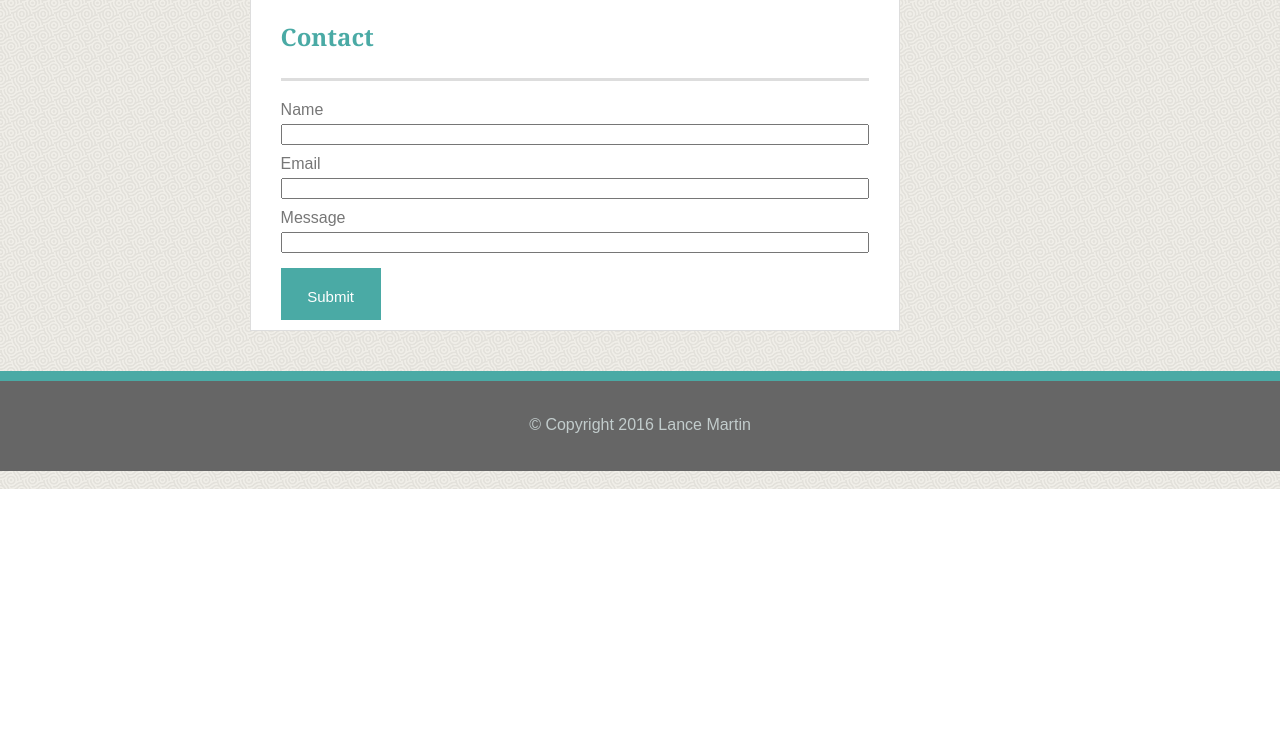
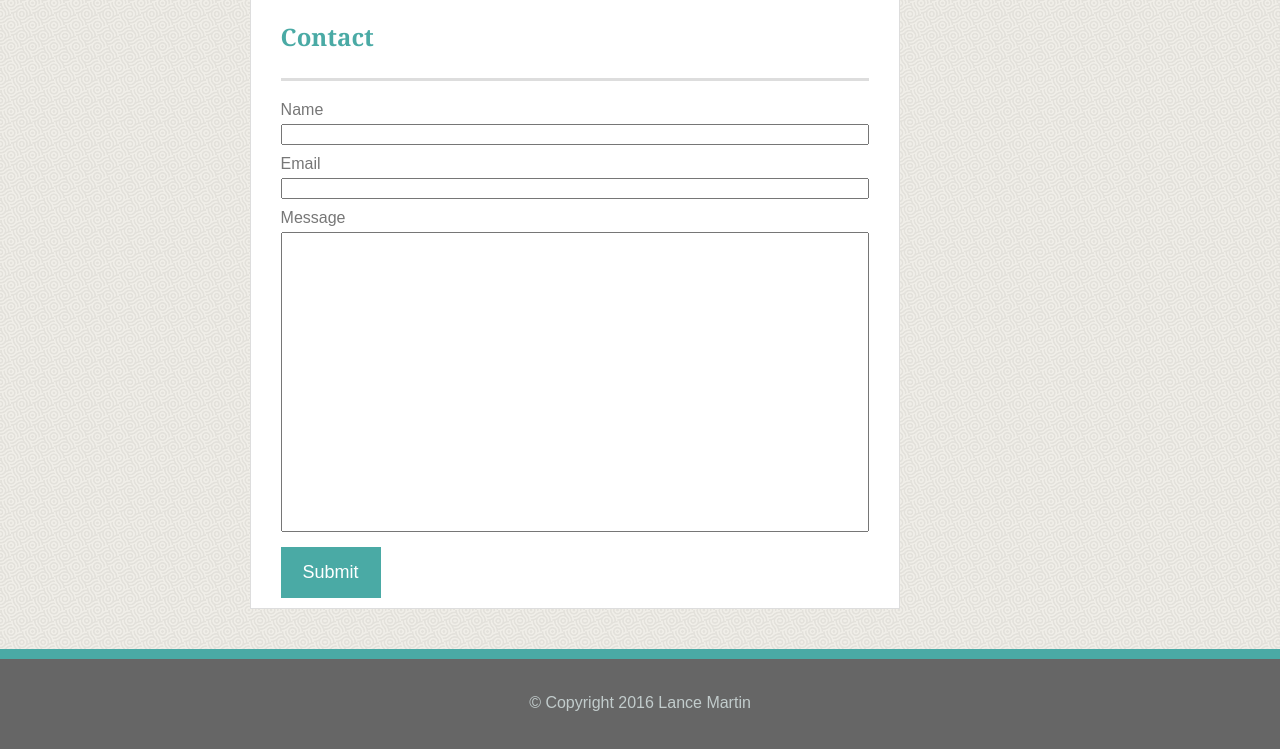
Before and after one commit to Lance-Martin/Basic-Portfolio, a PHP site: page /contact.html in a window 1280 px wide. Shown: the part 311-1060 px from the top of the page. Before the commit the page ends 800 px from the top, so only its background shows below. Run offline with PHP 8.4, Linux system fonts and the light colour scheme.

Commit message:
updated css for contact

```diff
--- a/assets/css/style.css
+++ b/assets/css/style.css
@@ -50,6 +50,11 @@ ul li {
 	padding-top: 25px;
 	margin: auto 5px;
 	font-size: 20px;
+}
+
+ul a:hover {
+	background-color: #4aaaa5;
+	padding: 35px 10px;
 }
 
 a {
@@ -134,7 +139,7 @@ footer p {
 	color:#c2cccc;
 }
 
-/* Portfolio Page */
+/* Portfolio projects */
 
 .portfolio {
 	display: inline-block;
@@ -156,7 +161,7 @@ footer p {
 #hangman {
 	background: url(../images/placeHolder1.jpg);
 	background-size: cover;
-	margin-right: 50px;
+	margin-right: 53px;
 }
 
 #rpg {
@@ -188,12 +193,14 @@ input {
 	margin-bottom: 10px;
 }
 
+
+
 input[type = "submit"] {
 	background-color: #4aaaa5;
-	padding-top:20px;
+	padding-top:15px;
 	padding-bottom: 15px;
 	width: 100px;
 	color: white;
 	border: 0px;
-	font-size: 15px;
+	font-size: 18px;
 }
--- a/contact.html
+++ b/contact.html
@@ -5,6 +5,8 @@
 	<link rel="stylesheet" type="text/css" href="assets/css/style.css">
 </head>
 <body>
+
+
 <!--Nav bar -->
 <header>
 	<h1>Lance Martin</h1>
@@ -15,6 +17,7 @@
 	</ul>
 </header>
 
+
 <!-- Connect with me side content -->
 <aside>
 	<h2>Connect with me</h2>
@@ -22,6 +25,8 @@
 	<a href="https://www.linkedin.com/in/lance-martin-02597111a"><img src="assets/images/linkedin.png"></a>
 	<a href="#"><img src="assets/images/stackoverflow.png"></a>
 </aside>
+
+
 <!-- Contact me form -->
 <section>
 <div class = "container">
@@ -32,11 +37,13 @@
 		Email<br>
 		<input type="text"><br>
 		Message<br>
-		<input type="text"><br>
+		<input type="text" style="height:300px;" ><br>
 		<input type="submit" value="Submit">
 	</form>
 </div>
 </section>
+
+
 
 <!-- Footer -->
 <footer>
```
